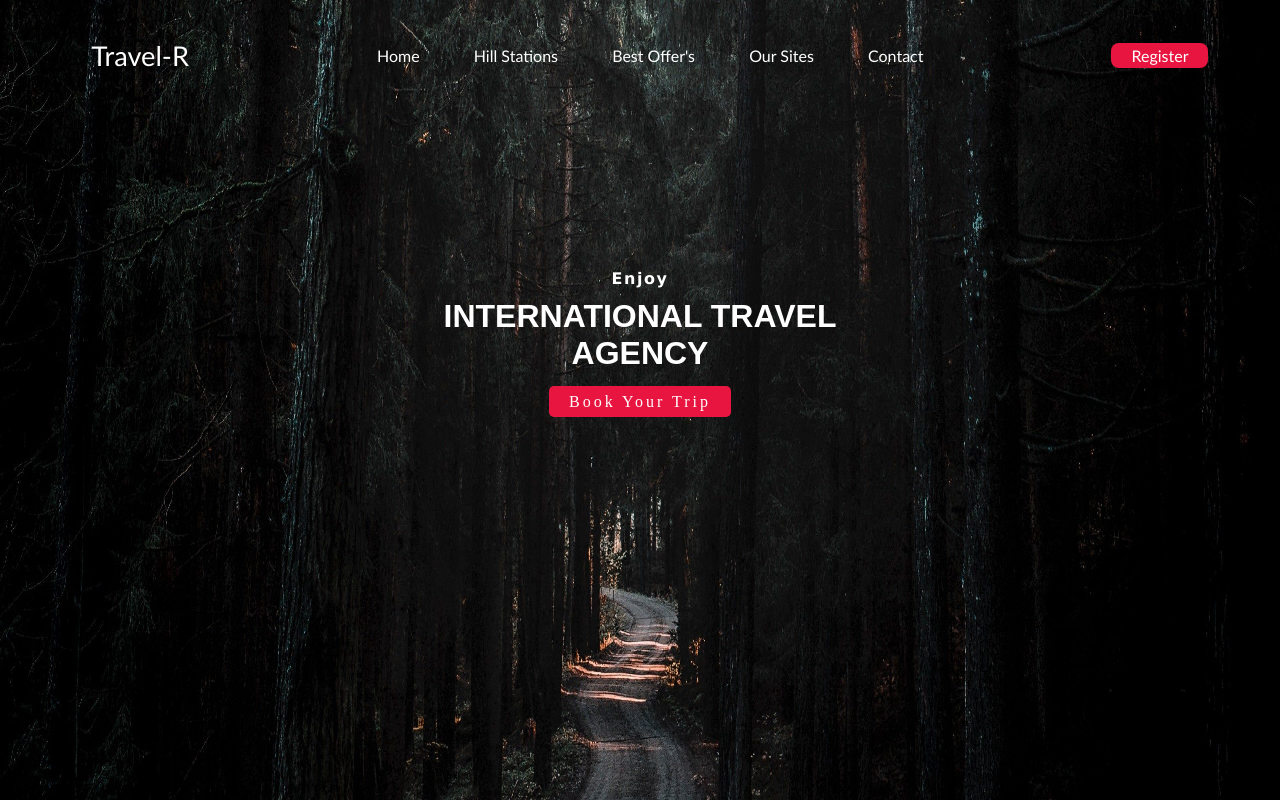
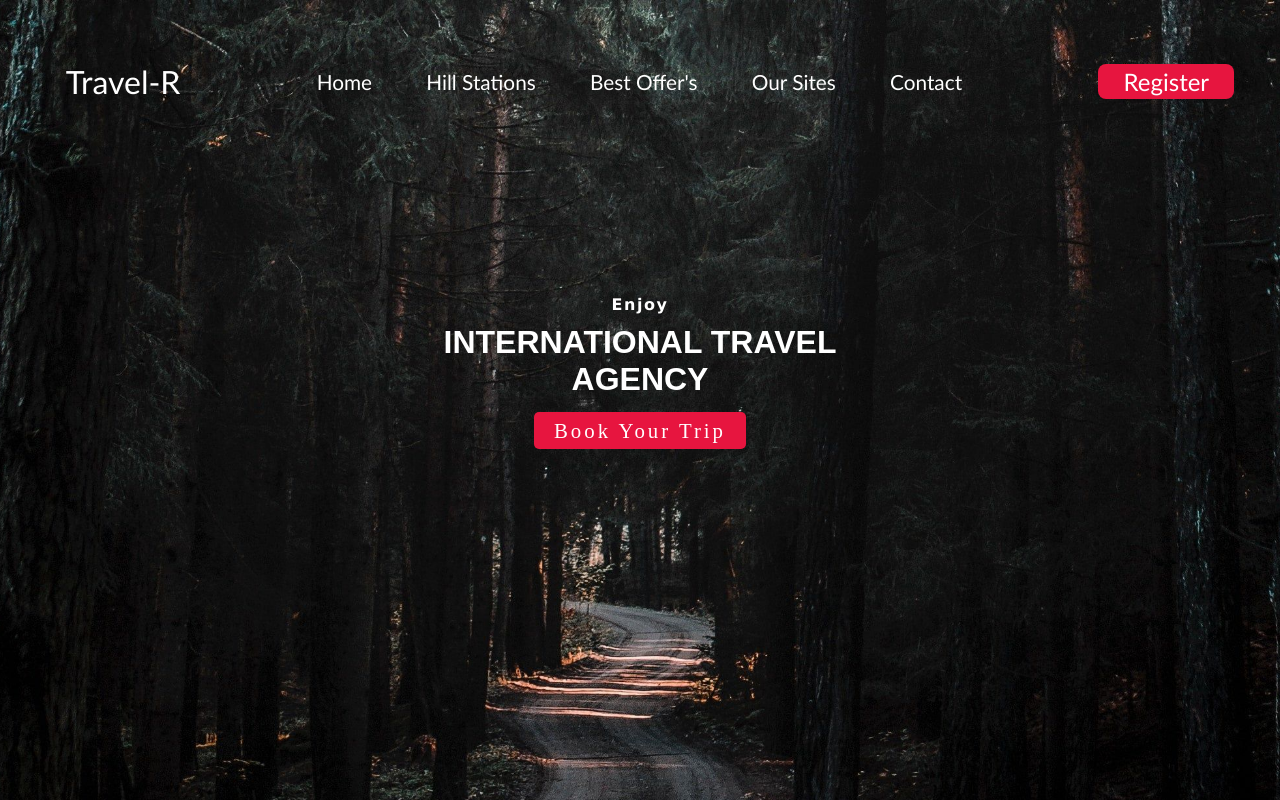
Before and after one commit to rohanshinde8725/practice, a plain HTML site: page index.html in a window 1280 px wide. Shown: the top 800 px of the page. Drawn offline with Linux system fonts and the light colour scheme.

Commit message:
Update index.html

```diff
--- a/index.html
+++ b/index.html
@@ -13,17 +13,19 @@
         overflow: hidden;
     }
     #container{
-        height: 40.625rem;
+        height: 100vh;
         width: 100%;
     }
     #container img{
         height: 100%;
         width: 100%;
+        object-fit: cover;
+        object-position: center;
     }
     .contain{
         height: 3.125rem;
         width: 100%;
-        margin-top: -40.625rem;
+        margin-top: -20.625rem;
         padding: 1.25rem .625rem;
         display: flex;
         justify-content: space-around;
@@ -52,9 +54,12 @@
         padding: 0.1875rem 1.25rem;
         background-color: rgb(231, 21, 63);
         border-radius: 0.5rem;
+        width: 6rem;
+        display: inline-block;
+        text-align: center;
     }
     .reg a:hover{
-        background-color: yellowgreen;
+        background-color:green;
         color: white;
     }
     #box{
@@ -88,6 +93,8 @@
     }
     @media (max-width:2700px){
         #container{
+            object-fit: cover;
+            object-position: center;
             height: 1500px;
         }
         .contain{
@@ -118,7 +125,7 @@
     }
     @media (max-width:2560px){
         #container{
-            height: 86rem;
+            height: 88rem;
         }
         .contain{
             height: 5.125rem;
@@ -149,11 +156,8 @@
         }
     }
     @media (max-width:1750px){
-        #container{
-            object-position: center;
-        }
         .contain{
-            margin-top: -86.625rem;
+            margin-top: -83rem;
         }
         .logo{
             font-size: 2rem;
@@ -177,21 +181,18 @@
         }
     }
     @media (max-width:1440px){
-        #container{
-            object-position: center;
-        }
         .contain{
-            margin-top: -86.625rem;
+            margin-top: -87rem;
         }
         .logo{
-            font-size: 1.7rem;
+            font-size: 2rem;
         }
         .nav-bar a{
-            font-size: 1rem;
+            font-size: 1.3rem;
             padding: .75rem 1.5625rem;
         }
         .reg a{
-            font-size: 1rem;
+            font-size: 1.5rem;
         }
         #box h5{
             margin-top: 9.375rem;
@@ -201,12 +202,13 @@
             font-size: 2rem;
         }
         #box a{
-            font-size: 1rem;
+            font-size: 1.3rem;
         }
     }
     @media (max-width:1024px){
         #container{
             height: 37.5rem;
+            object-position: center;
         }
         .contain{
             margin-top: -37.625rem;
@@ -364,6 +366,7 @@
         .logo{
             font-size: .5rem;
             padding-top: .5rem;
+            line-height: 1.5rem;
         }
         .nav-bar a{
             font-size: .375rem;
@@ -410,5 +413,6 @@
             <a href="#">Book Your Trip </a>
         </div>
     </div>
+    <script src="index.js"></script>
 </body>
 </html>
```
